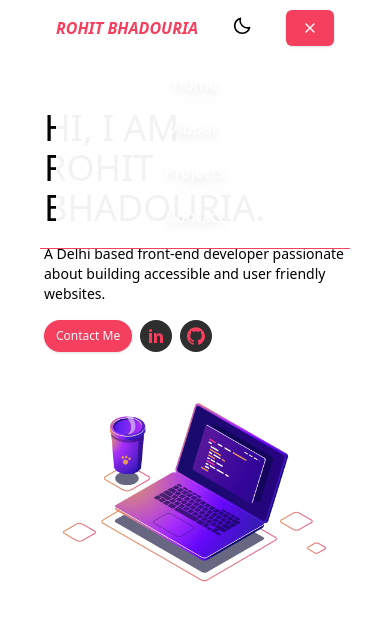
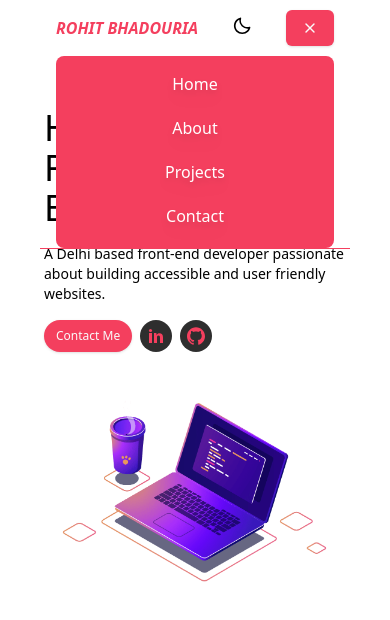
Before and after one commit to rohitsb20/myportfolio, a Next.js app: page / in a window 390 px wide. Both pictures are taken after a click on the button "Open main menu". Shown: the top 620 px of the page. Built offline with nearby package versions, Linux system fonts and the light colour scheme.

Commit message:
update Navbar styles for dark mode support and improve link hover effects

```diff
--- a/src/components/Navbar.tsx
+++ b/src/components/Navbar.tsx
@@ -95,7 +95,7 @@ export default function Navbar() {
       </div>
       {mobileMenuOpen && (
         <motion.div
-          className="md:hidden bg-background/95 rounded-lg"
+          className="md:hidden dark:bg-background/95 bg-rose-500 rounded-lg"
           initial="hidden"
           animate="visible"
           variants={staggerVariants}
@@ -109,7 +109,8 @@ export default function Navbar() {
               >
                 <Link
                   href={item.href}
-                  className="block rounded-md px-3 py-2 text-base font-light text-white hover:bg-rose-500 hover:text-white "
+                  className="block rounded-md px-3 py-2 text-base font-light
+                   text-white hover:bg-black hover:text-white "
                 >
                   {item.title}
                 </Link>
```
